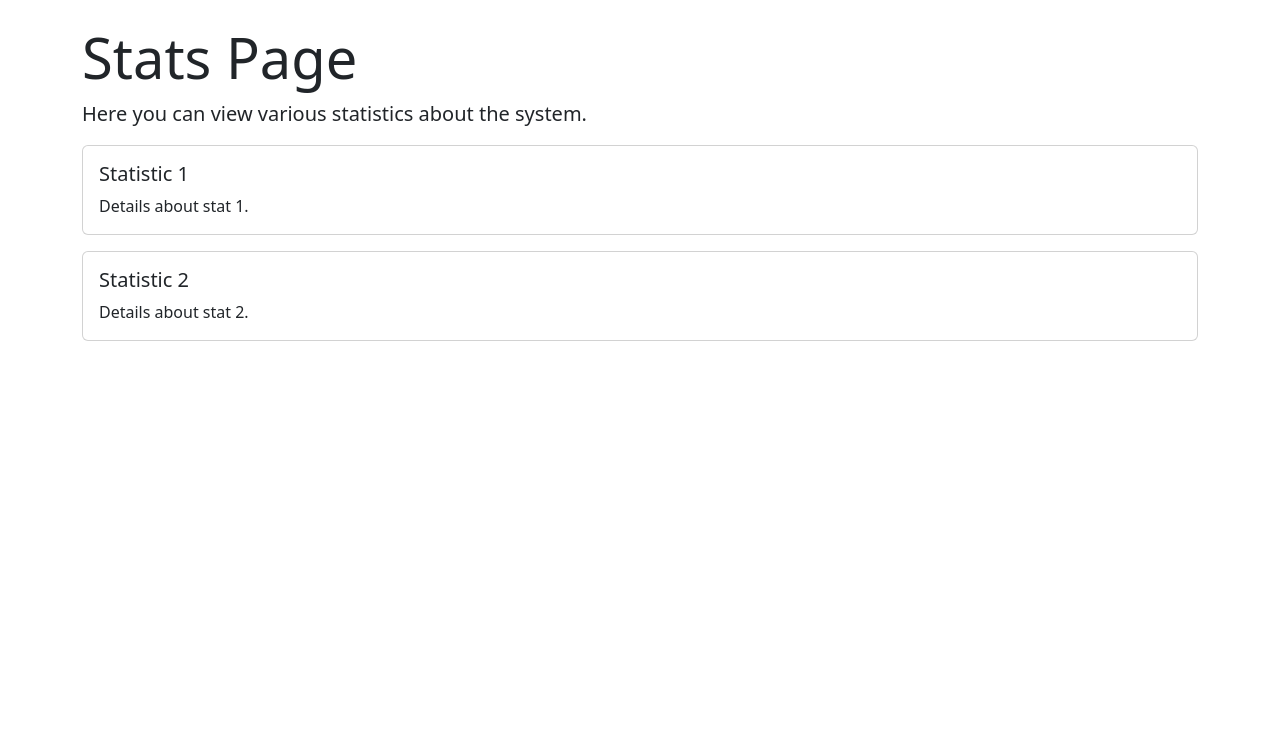
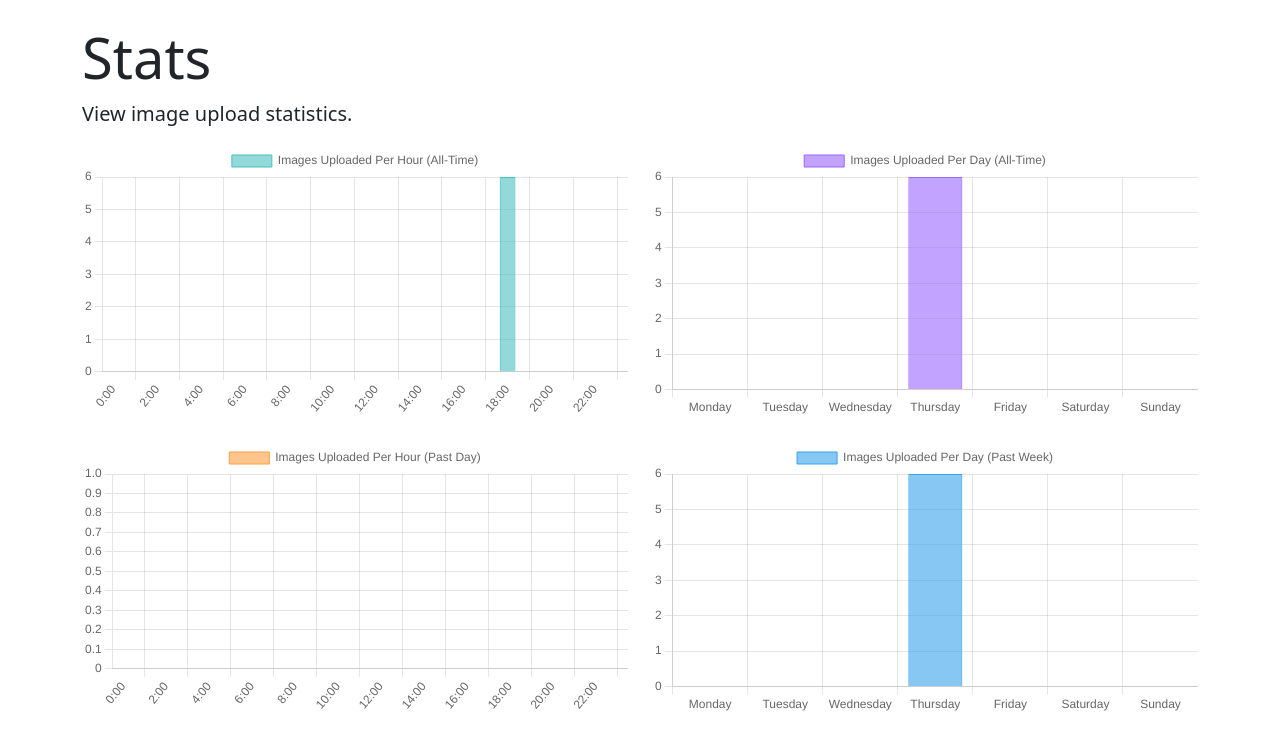
Before and after one commit to Samimnif/smart-bird-feeder, a Flask app: page /stats in a window 1280 px wide. Shown: the part 56-800 px from the top of the page. Run offline with Flask 3, Linux system fonts and the light colour scheme.

Commit message:
Added Stats apge and fixed History page

```diff
--- a/webserver-app/app.py
+++ b/webserver-app/app.py
@@ -24,15 +24,59 @@ def main_page():
 
 @app.route('/stats')
 def stats_page():
+    files = [
+        datetime.datetime.fromtimestamp(os.path.getmtime(os.path.join(UPLOAD_FOLDER, f)))
+        for f in os.listdir(UPLOAD_FOLDER) if f.endswith('.jpeg')
+    ]
+    now = datetime.datetime.now()
 
-    return render_template('stats.html', title="Stats")
+    # Calculate hourly stats for all-time
+    hourly_stats_all_time = [0] * 24
+    for file_time in files:
+        hourly_stats_all_time[file_time.hour] += 1
+
+    # Calculate weekly stats for all-time
+    weekly_stats_all_time = [0] * 7  # Monday = 0, Sunday = 6
+    for file_time in files:
+        weekly_stats_all_time[file_time.weekday()] += 1
+
+    # Filter files for the past day
+    past_day_files = [f for f in files if (now - f).days == 0]
+    hourly_stats_past_day = [0] * 24
+    for file_time in past_day_files:
+        hourly_stats_past_day[file_time.hour] += 1
+
+    # Filter files for the past week
+    past_week_files = [f for f in files if (now - f).days < 7]
+    daily_stats_past_week = [0] * 7  # Monday = 0, Sunday = 6
+    for file_time in past_week_files:
+        daily_stats_past_week[file_time.weekday()] += 1
+
+    return render_template(
+        'stats.html',
+        title="Stats",
+        hourly_stats_all_time=hourly_stats_all_time,
+        weekly_stats_all_time=weekly_stats_all_time,
+        hourly_stats_past_day=hourly_stats_past_day,
+        daily_stats_past_week=daily_stats_past_week
+    )
 
 @app.route('/history')
 def history_page():
-    for i in os.listdir("./static/uploads/"):
+    '''for i in os.listdir("./static/uploads/"):
         print(i)
     jpeg_files = [f for f in os.listdir(UPLOAD_FOLDER) if f.endswith('.jpeg')]
-    return render_template('history.html', title="History", jpeg_files=jpeg_files)
+    return render_template('history.html', title="History", jpeg_files=jpeg_files)'''
+    files = [
+        {
+            'name': f,
+            'timestamp': datetime.datetime.fromtimestamp(os.path.getmtime(os.path.join(UPLOAD_FOLDER, f))).strftime("%Y-%m-%d %H:%M:%S")
+        }
+        for f in os.listdir(UPLOAD_FOLDER) if f.endswith('.jpeg')
+    ]
+    # Sort by modification time (newest first)
+    files = sorted(files, key=lambda x: x['timestamp'], reverse=True)
+    return render_template('history.html', title="History", files=files)
 
 
 @app.route('/upload', methods=['POST'])
--- a/webserver-app/templates/stats.html
+++ b/webserver-app/templates/stats.html
@@ -1,18 +1,94 @@
 {% extends "base.html" %}
 {% block content %}
-  <h1 class="display-4">Stats Page</h1>
-  <p class="lead">Here you can view various statistics about the system.</p>
-  <!-- You can display statistics here -->
-  <div class="card mt-3">
-    <div class="card-body">
-      <h5 class="card-title">Statistic 1</h5>
-      <p class="card-text">Details about stat 1.</p>
-    </div>
+<h1 class="display-4">Stats</h1>
+<p class="lead">View image upload statistics.</p>
+<div class="row">
+  <!-- All-Time Hourly Stats -->
+  <div class="col-md-6">
+    <canvas id="hourlyChartAllTime"></canvas>
   </div>
-  <div class="card mt-3">
-    <div class="card-body">
-      <h5 class="card-title">Statistic 2</h5>
-      <p class="card-text">Details about stat 2.</p>
-    </div>
+  <!-- All-Time Weekly Stats -->
+  <div class="col-md-6">
+    <canvas id="weeklyChartAllTime"></canvas>
   </div>
+</div>
+
+<div class="row mt-4">
+  <!-- Past Day Hourly Stats -->
+  <div class="col-md-6">
+    <canvas id="hourlyChartPastDay"></canvas>
+  </div>
+  <!-- Past Week Daily Stats -->
+  <div class="col-md-6">
+    <canvas id="weeklyChartPastWeek"></canvas>
+  </div>
+</div>
+
+<script src="https://cdn.jsdelivr.net/npm/chart.js"></script>
+<script>
+  // Data from Flask
+  const hourlyStatsAllTime = {{ hourly_stats_all_time | safe }};
+  const weeklyStatsAllTime = {{ weekly_stats_all_time | safe }};
+  const hourlyStatsPastDay = {{ hourly_stats_past_day | safe }};
+  const dailyStatsPastWeek = {{ daily_stats_past_week | safe }};
+
+  // Chart.js Configurations
+  const chartConfigs = [
+    {
+      elementId: 'hourlyChartAllTime',
+      label: 'Images Uploaded Per Hour (All-Time)',
+      labels: Array.from({ length: 24 }, (_, i) => i + ':00'),
+      data: hourlyStatsAllTime,
+      backgroundColor: 'rgba(75, 192, 192, 0.6)',
+      borderColor: 'rgba(75, 192, 192, 1)',
+    },
+    {
+      elementId: 'weeklyChartAllTime',
+      label: 'Images Uploaded Per Day (All-Time)',
+      labels: ['Monday', 'Tuesday', 'Wednesday', 'Thursday', 'Friday', 'Saturday', 'Sunday'],
+      data: weeklyStatsAllTime,
+      backgroundColor: 'rgba(153, 102, 255, 0.6)',
+      borderColor: 'rgba(153, 102, 255, 1)',
+    },
+    {
+      elementId: 'hourlyChartPastDay',
+      label: 'Images Uploaded Per Hour (Past Day)',
+      labels: Array.from({ length: 24 }, (_, i) => i + ':00'),
+      data: hourlyStatsPastDay,
+      backgroundColor: 'rgba(255, 159, 64, 0.6)',
+      borderColor: 'rgba(255, 159, 64, 1)',
+    },
+    {
+      elementId: 'weeklyChartPastWeek',
+      label: 'Images Uploaded Per Day (Past Week)',
+      labels: ['Monday', 'Tuesday', 'Wednesday', 'Thursday', 'Friday', 'Saturday', 'Sunday'],
+      data: dailyStatsPastWeek,
+      backgroundColor: 'rgba(54, 162, 235, 0.6)',
+      borderColor: 'rgba(54, 162, 235, 1)',
+    }
+  ];
+
+  // Initialize Charts
+  chartConfigs.forEach(config => {
+    new Chart(document.getElementById(config.elementId), {
+      type: 'bar',
+      data: {
+        labels: config.labels,
+        datasets: [{
+          label: config.label,
+          data: config.data,
+          backgroundColor: config.backgroundColor,
+          borderColor: config.borderColor,
+          borderWidth: 1,
+        }]
+      },
+      options: {
+        responsive: true,
+        scales: {
+          y: { beginAtZero: true }
+        }
+      }
+    });
+  });
+</script>
 {% endblock %}
```
Also changed, not shown: webserver-app/templates/history.html (+4 -4 lines), README.md, zreadme/stats-sc.png (added).
